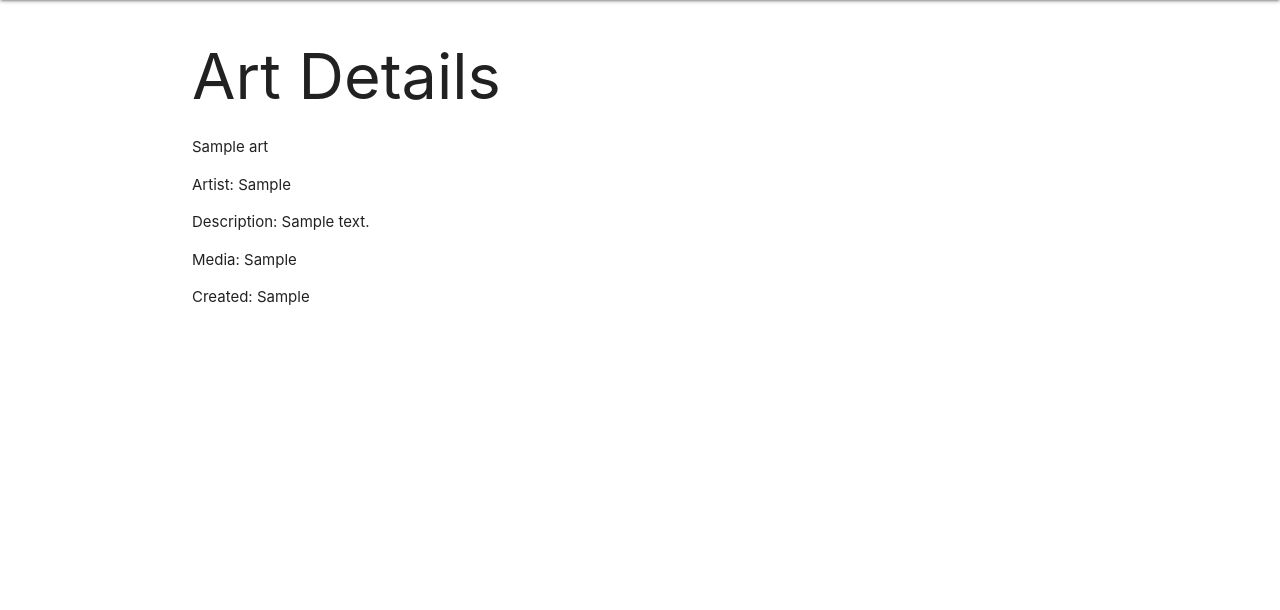
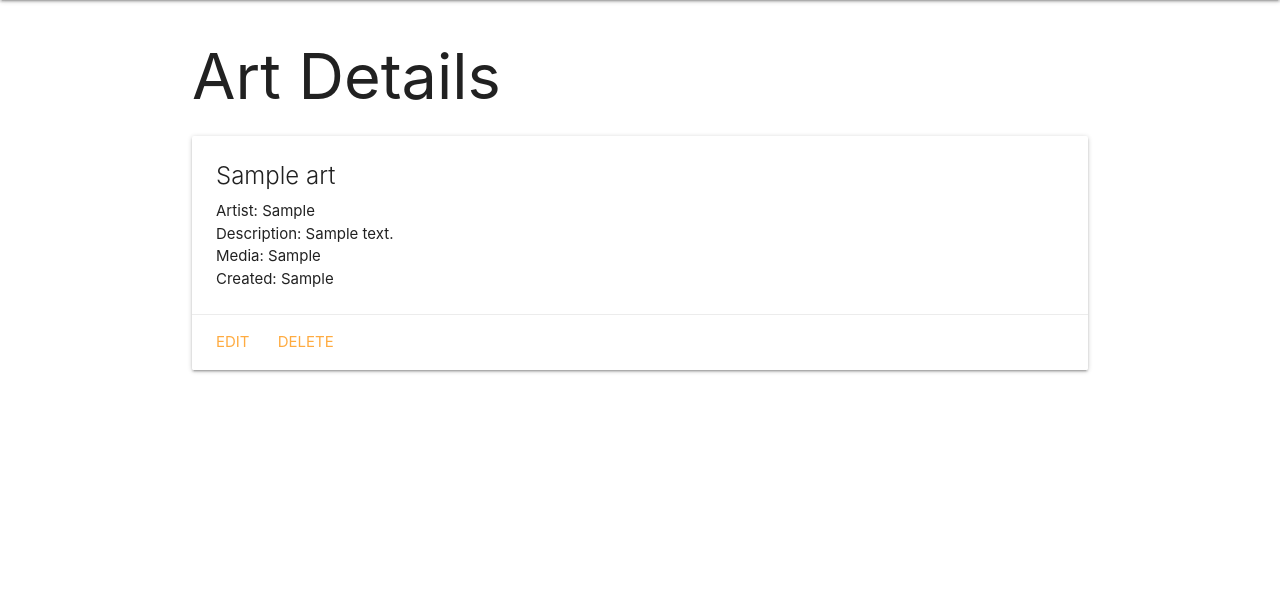
Before and after one commit to aditiohri/artcollector, a Django app: page /art/1 in a window 1280 px wide. Shown: the part 64-674 px from the top of the page. Run offline with Django 3.2, Linux system fonts and the light colour scheme; tables that the repository leaves empty hold one stand-in row (values such as "Sample post").

Commit message:
add edit and delete UI

```diff
--- a/main_app/templates/art/detail.html
+++ b/main_app/templates/art/detail.html
@@ -3,6 +3,8 @@
 
 <h1>Art Details</h1>
 
+
+<div class="card">
     <div class="card-content">
         <span class="card-title">{{ artwork.title }}</span>
         <p>Artist: {{ artwork.artist }}</p>
@@ -10,5 +12,11 @@
         <p>Media: {{ artwork.media }}</p>
         <p>Created: {{ artwork.created }}</p>
     </div>
+    <div class="card-action">
+        <a href="{% url 'art_update' artwork.id %}">Edit</a>
+        <a href="{% url 'art_delete' artwork.id %}">Delete</a>
+    </div>
+</div>
+
 
 {% endblock %}
```
Lines whose indentation alone changed are shown as unchanged.
